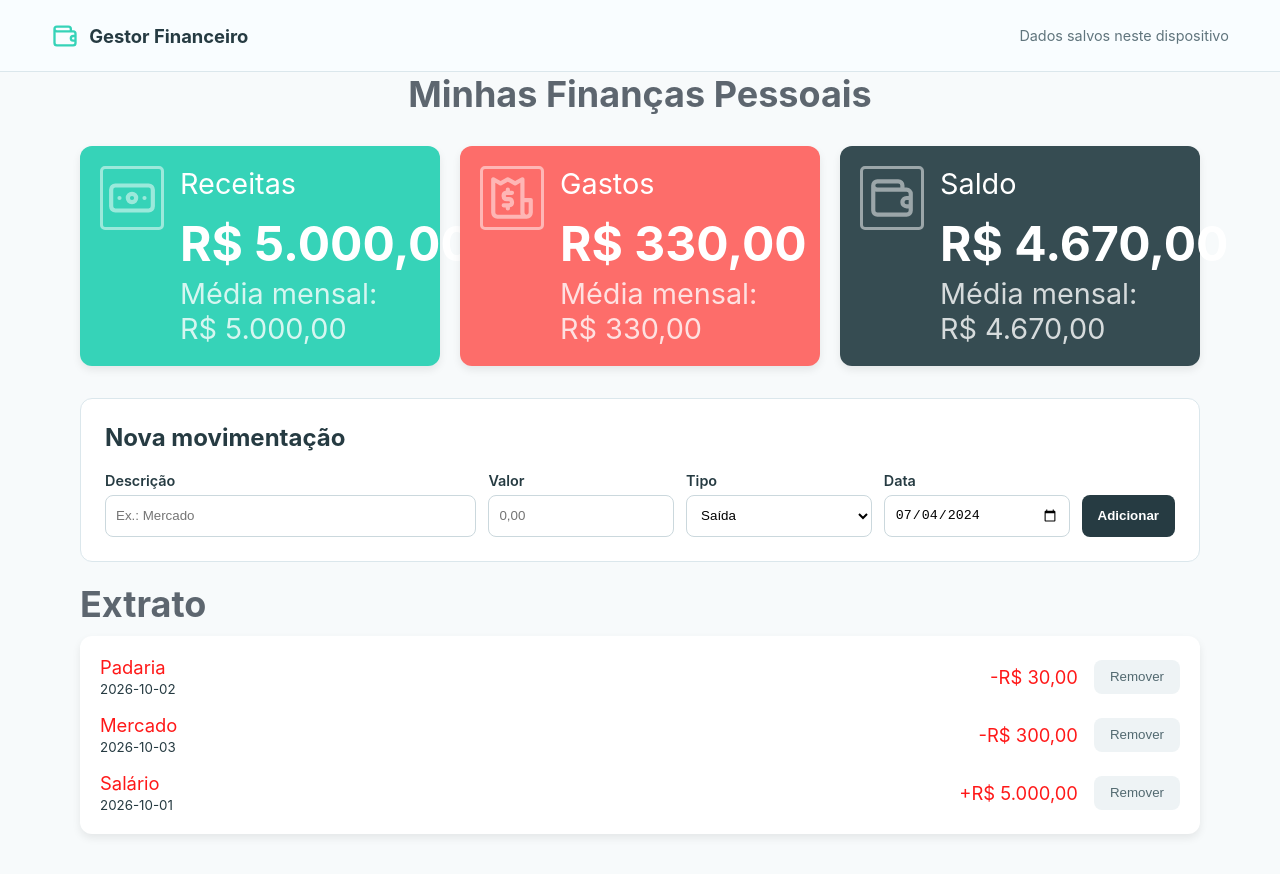
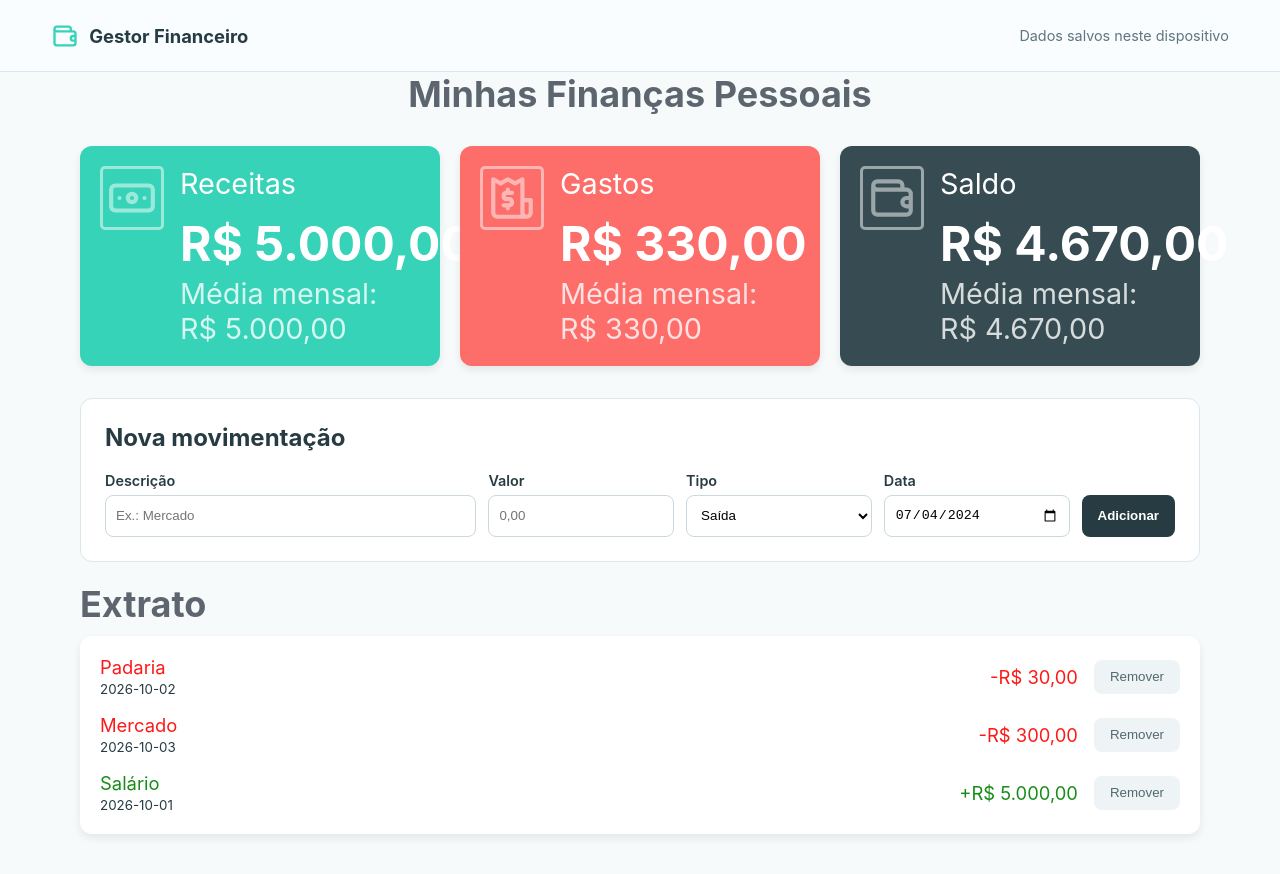
Before and after one commit to lenixeduardo/gestor_financeiro, a React (Create React App) app: page / in a window 1280 px wide. Shown: the top 874 px of the page. Built offline with nearby package versions, Linux system fonts and the light colour scheme.

Commit message:
fix: use transient styled-component props in statement

```diff
--- a/src/components/Resume.js
+++ b/src/components/Resume.js
@@ -14,13 +14,13 @@ function Resume({ transactions, onRemove }) {
       {transactions.map((transaction) => (
         <ResumeDiv key={transaction.id}>
           <div>
-            <ResumeContent categoria={transaction.categoria}>
+            <ResumeContent $categoria={transaction.categoria}>
               {transaction.descricao}
             </ResumeContent>
             <small>{transaction.data}</small>
           </div>
           <div className="resume-actions">
-            <ResumeContent categoria={transaction.categoria}>
+            <ResumeContent $categoria={transaction.categoria}>
               {transaction.categoria === 'saida' ? '-' : '+'}
               {formatCurrency(transaction.valor)}
             </ResumeContent>
```
